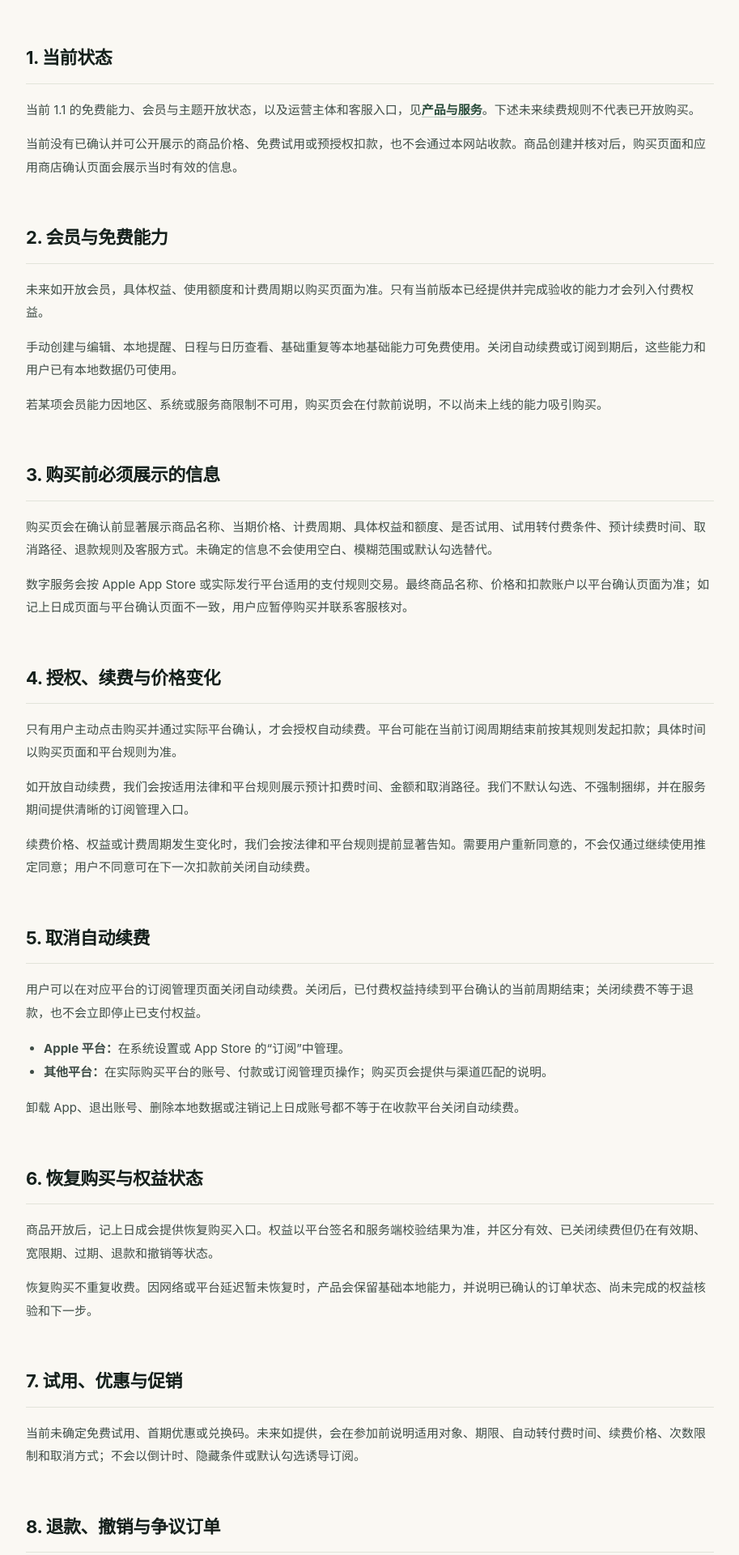
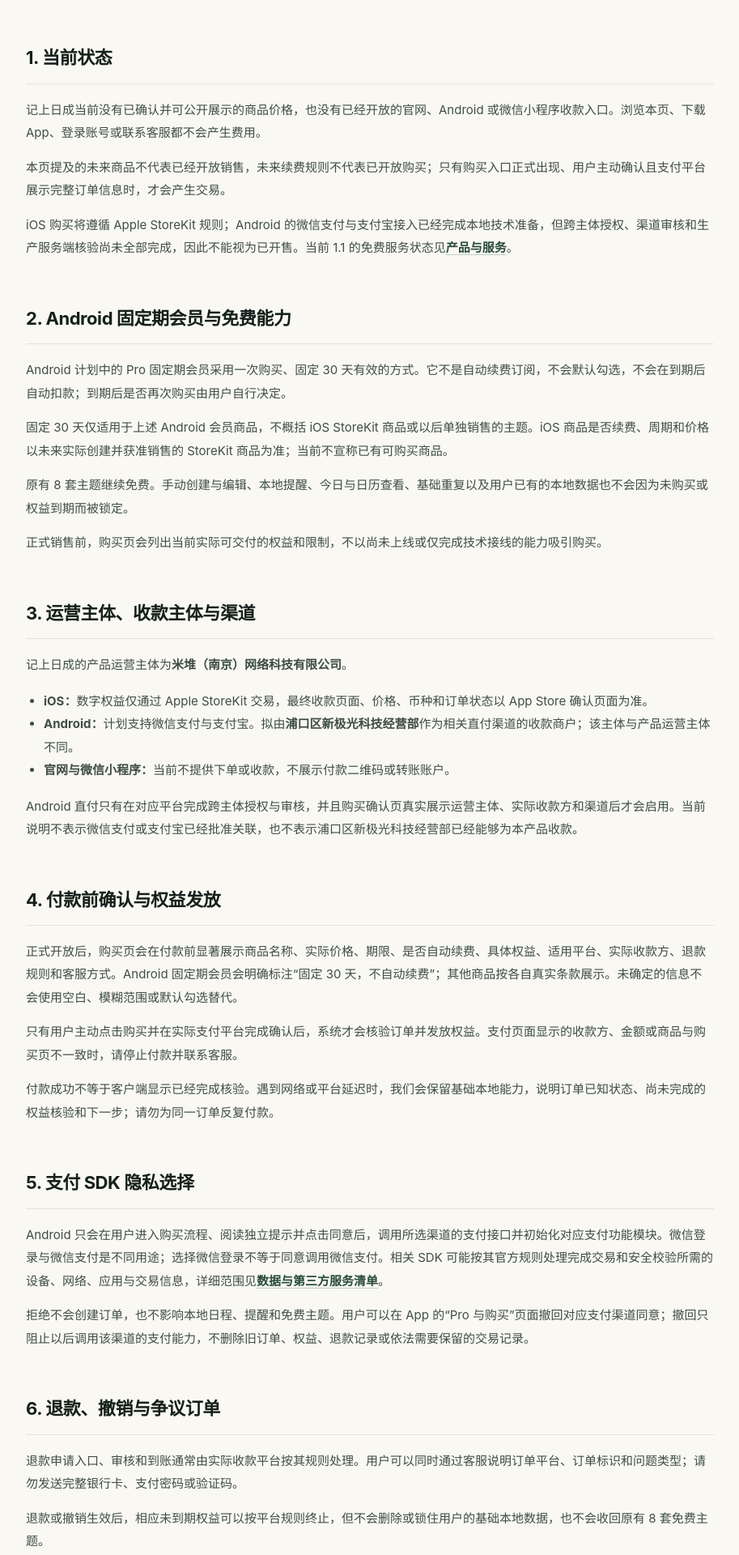
Before and after one commit to w87121416/planchime-homepage, a Next.js app: page /subscription in a window 1280 px wide. Shown: the part 560-2480 px from the top of the page at 81% size, without its empty margins (183-1096 px from the left). Built offline with nearby package versions, Linux system fonts and the light colour scheme.

Commit message:
更新支付与隐私公开说明 (#10)

```diff
--- a/app/subscription/page.tsx
+++ b/app/subscription/page.tsx
@@ -1,121 +1,77 @@
 import type { Metadata } from "next";
 import Link from "next/link";
 import { LegalPage, LegalSection } from "../components/LegalPage";
-import { publicSiteFacts } from "../publicSiteFacts";
 
 export const metadata: Metadata = {
-  title: "自动续费服务协议",
-  description: publicSiteFacts.storePrices.length > 0
-    ? "记上日成自动续费服务协议及已经核对的应用商店商品价格。"
-    : "记上日成自动续费服务协议。当前没有已确认并可公开展示的商品价格。",
+  title: "购买与权益说明",
+  description: "记上日成购买渠道、Android 固定期会员、免费能力、收款主体与退款处理说明。当前购买能力尚未正式开放。",
 };
 
 export default function SubscriptionPage() {
-  const { storePrices } = publicSiteFacts;
-  const hasStorePrices = storePrices.length > 0;
-
   return (
     <LegalPage
-      eyebrow="会员服务规则"
-      title="自动续费服务协议"
-      summary={hasStorePrices
-        ? "这里列出已经从应用商店确认的商品价格。实际扣款金额、币种与周期，以 App 内应用商店确认页面为准。"
-        : "当前没有已确认并可公开展示的记上日成会员商品价格，也不会因浏览本页产生费用。用户只有在应用商店确认购买后才会订阅。"}
-      version="1.0"
-      status={hasStorePrices ? "现行有效 · 商店价格已公开" : "现行有效 · 当前无已确认价格"}
-      publishedAt="2026 年 8 月 10 日"
-      effectiveAt="2026 年 8 月 10 日"
+      eyebrow="购买与权益"
+      title="记上日成购买与权益说明"
+      summary="当前购买能力仍在准备与渠道审核中，官网不下单或收款。未来开放时会在付款前说明每项商品的期限、续费方式、实际收款方与退款规则。"
+      version="1.1"
+      status="现行有效 · 当前未开放购买"
+      publishedAt="2026 年 10 月 26 日"
+      effectiveAt="2026 年 10 月 26 日"
       history={[
+        { version: "1.1", publishedAt: "2026 年 10 月 26 日", note: "补充 Android 固定期会员，以及 iOS 与其他主题商品的边界说明。" },
         { version: "1.0", publishedAt: "2026 年 8 月 10 日", note: "首次正式发布，明确当前商品状态和未来自动续费规则。" },
       ]}
     >
       <LegalSection title="1. 当前状态">
-        <p>当前 1.1 的免费能力、会员与主题开放状态，以及运营主体和客服入口，见<Link className="inline-link" href="/services/">产品与服务</Link>。下述未来续费规则不代表已开放购买。</p>
-        {hasStorePrices ? (
-          <>
-            <ul>
-              {storePrices.map((price) => (
-                <li key={price.product}><strong>{price.product}：</strong>{price.displayPrice}</li>
-              ))}
-            </ul>
-            <p>本网站不直接收款。不同账号、地区或币种的最终价格，以 App 内应用商店确认页面为准。</p>
-          </>
-        ) : (
-          <p>
-            当前没有已确认并可公开展示的商品价格、免费试用或预授权扣款，也不会通过本网站收款。商品创建并核对后，购买页面和应用商店确认页面会展示当时有效的信息。
-          </p>
-        )}
+        <p>记上日成当前没有已确认并可公开展示的商品价格，也没有已经开放的官网、Android 或微信小程序收款入口。浏览本页、下载 App、登录账号或联系客服都不会产生费用。</p>
+        <p>本页提及的未来商品不代表已经开放销售，未来续费规则不代表已开放购买；只有购买入口正式出现、用户主动确认且支付平台展示完整订单信息时，才会产生交易。</p>
+        <p>iOS 购买将遵循 Apple StoreKit 规则；Android 的微信支付与支付宝接入已经完成本地技术准备，但跨主体授权、渠道审核和生产服务端核验尚未全部完成，因此不能视为已开售。当前 1.1 的免费服务状态见<Link className="inline-link" href="/services/">产品与服务</Link>。</p>
       </LegalSection>
 
-      <LegalSection title="2. 会员与免费能力">
-        <p>
-          未来如开放会员，具体权益、使用额度和计费周期以购买页面为准。只有当前版本已经提供并完成验收的能力才会列入付费权益。
-        </p>
-        <p>
-          手动创建与编辑、本地提醒、日程与日历查看、基础重复等本地基础能力可免费使用。关闭自动续费或订阅到期后，这些能力和用户已有本地数据仍可使用。
-        </p>
-        <p>若某项会员能力因地区、系统或服务商限制不可用，购买页会在付款前说明，不以尚未上线的能力吸引购买。</p>
+      <LegalSection title="2. Android 固定期会员与免费能力">
+        <p>Android 计划中的 Pro 固定期会员采用一次购买、固定 30 天有效的方式。它不是自动续费订阅，不会默认勾选，不会在到期后自动扣款；到期后是否再次购买由用户自行决定。</p>
+        <p>固定 30 天仅适用于上述 Android 会员商品，不概括 iOS StoreKit 商品或以后单独销售的主题。iOS 商品是否续费、周期和价格以未来实际创建并获准销售的 StoreKit 商品为准；当前不宣称已有可购买商品。</p>
+        <p>原有 8 套主题继续免费。手动创建与编辑、本地提醒、今日与日历查看、基础重复以及用户已有的本地数据也不会因为未购买或权益到期而被锁定。</p>
+        <p>正式销售前，购买页会列出当前实际可交付的权益和限制，不以尚未上线或仅完成技术接线的能力吸引购买。</p>
       </LegalSection>
 
-      <LegalSection title="3. 购买前必须展示的信息">
-        <p>
-          购买页会在确认前显著展示商品名称、当期价格、计费周期、具体权益和额度、是否试用、试用转付费条件、预计续费时间、取消路径、退款规则及客服方式。未确定的信息不会使用空白、模糊范围或默认勾选替代。
-        </p>
-        <p>
-          数字服务会按 Apple App Store 或实际发行平台适用的支付规则交易。最终商品名称、价格和扣款账户以平台确认页面为准；如记上日成页面与平台确认页面不一致，用户应暂停购买并联系客服核对。
-        </p>
+      <LegalSection title="3. 运营主体、收款主体与渠道">
+        <p>记上日成的产品运营主体为<strong>米堆（南京）网络科技有限公司</strong>。</p>
+        <ul>
+          <li><strong>iOS：</strong>数字权益仅通过 Apple StoreKit 交易，最终收款页面、价格、币种和订单状态以 App Store 确认页面为准。</li>
+          <li><strong>Android：</strong>计划支持微信支付与支付宝。拟由<strong>浦口区新极光科技经营部</strong>作为相关直付渠道的收款商户；该主体与产品运营主体不同。</li>
+          <li><strong>官网与微信小程序：</strong>当前不提供下单或收款，不展示付款二维码或转账账户。</li>
+        </ul>
+        <p>Android 直付只有在对应平台完成跨主体授权与审核，并且购买确认页真实展示运营主体、实际收款方和渠道后才会启用。当前说明不表示微信支付或支付宝已经批准关联，也不表示浦口区新极光科技经营部已经能够为本产品收款。</p>
       </LegalSection>
 
-      <LegalSection title="4. 授权、续费与价格变化">
-        <p>只有用户主动点击购买并通过实际平台确认，才会授权自动续费。平台可能在当前订阅周期结束前按其规则发起扣款；具体时间以购买页面和平台规则为准。</p>
-        <p>如开放自动续费，我们会按适用法律和平台规则展示预计扣费时间、金额和取消路径。我们不默认勾选、不强制捆绑，并在服务期间提供清晰的订阅管理入口。</p>
-        <p>续费价格、权益或计费周期发生变化时，我们会按法律和平台规则提前显著告知。需要用户重新同意的，不会仅通过继续使用推定同意；用户不同意可在下一次扣款前关闭自动续费。</p>
+      <LegalSection title="4. 付款前确认与权益发放">
+        <p>正式开放后，购买页会在付款前显著展示商品名称、实际价格、期限、是否自动续费、具体权益、适用平台、实际收款方、退款规则和客服方式。Android 固定期会员会明确标注“固定 30 天，不自动续费”；其他商品按各自真实条款展示。未确定的信息不会使用空白、模糊范围或默认勾选替代。</p>
+        <p>只有用户主动点击购买并在实际支付平台完成确认后，系统才会核验订单并发放权益。支付页面显示的收款方、金额或商品与购买页不一致时，请停止付款并联系客服。</p>
+        <p>付款成功不等于客户端显示已经完成核验。遇到网络或平台延迟时，我们会保留基础本地能力，说明订单已知状态、尚未完成的权益核验和下一步；请勿为同一订单反复付款。</p>
       </LegalSection>
 
-      <LegalSection title="5. 取消自动续费">
-        <p>
-          用户可以在对应平台的订阅管理页面关闭自动续费。关闭后，已付费权益持续到平台确认的当前周期结束；关闭续费不等于退款，也不会立即停止已支付权益。
-        </p>
-        <ul>
-          <li><strong>Apple 平台：</strong>在系统设置或 App Store 的“订阅”中管理。</li>
-          <li><strong>其他平台：</strong>在实际购买平台的账号、付款或订阅管理页操作；购买页会提供与渠道匹配的说明。</li>
-        </ul>
-        <p>卸载 App、退出账号、删除本地数据或注销记上日成账号都不等于在收款平台关闭自动续费。</p>
+      <LegalSection title="5. 支付 SDK 隐私选择">
+        <p>Android 只会在用户进入购买流程、阅读独立提示并点击同意后，调用所选渠道的支付接口并初始化对应支付功能模块。微信登录与微信支付是不同用途；选择微信登录不等于同意调用微信支付。相关 SDK 可能按其官方规则处理完成交易和安全校验所需的设备、网络、应用与交易信息，详细范围见<Link className="inline-link" href="/privacy/data-list">数据与第三方服务清单</Link>。</p>
+        <p>拒绝不会创建订单，也不影响本地日程、提醒和免费主题。用户可以在 App 的“Pro 与购买”页面撤回对应支付渠道同意；撤回只阻止以后调用该渠道的支付能力，不删除旧订单、权益、退款记录或依法需要保留的交易记录。</p>
       </LegalSection>
 
-      <LegalSection title="6. 恢复购买与权益状态">
-        <p>
-          商品开放后，记上日成会提供恢复购买入口。权益以平台签名和服务端校验结果为准，并区分有效、已关闭续费但仍在有效期、宽限期、过期、退款和撤销等状态。
-        </p>
-        <p>恢复购买不重复收费。因网络或平台延迟暂未恢复时，产品会保留基础本地能力，并说明已确认的订单状态、尚未完成的权益核验和下一步。</p>
-      </LegalSection>
-
-      <LegalSection title="7. 试用、优惠与促销">
-        <p>当前未确定免费试用、首期优惠或兑换码。未来如提供，会在参加前说明适用对象、期限、自动转付费时间、续费价格、次数限制和取消方式；不会以倒计时、隐藏条件或默认勾选诱导订阅。</p>
-      </LegalSection>
-
-      <LegalSection title="8. 退款、撤销与争议订单">
+      <LegalSection title="6. 退款、撤销与争议订单">
         <p>退款申请入口、审核和到账通常由实际收款平台按其规则处理。用户可以同时通过客服说明订单平台、订单标识和问题类型；请勿发送完整银行卡、支付密码或验证码。</p>
-        <p>
-          退款申请和结果由实际收款平台按其规则处理。退款或撤销生效后，后续会员云服务可以停止，但不会删除或锁住用户的基础本地数据。
-        </p>
+        <p>退款或撤销生效后，相应未到期权益可以按平台规则终止，但不会删除或锁住用户的基础本地数据，也不会收回原有 8 套免费主题。</p>
         <p>如订单状态存在冲突，我们不会仅凭客户端显示重复开通或重复扣减权益，而会以平台签名记录和幂等核验结果为准。</p>
       </LegalSection>
 
-      <LegalSection title="9. 账号删除与订阅">
-        <p>
-          删除记上日成账号不会自动取消用户在应用商店的自动续费。删除前，产品会提示用户先前往对应平台管理订阅；用户仍可选择继续删除账号，平台扣费状态需另行处理。具体说明见<Link className="inline-link" href="/account-deletion">账号删除说明</Link>。
-        </p>
+      <LegalSection title="7. 账号删除与订单记录">
+        <p>订单和权益记录会关联到完成购买的记上日成账号，用于查单、恢复权益、防止重复发放、退款与争议处理。删除账号不会改变支付平台已经完成的订单或退款；依法仍需保存的交易记录会隔离保留，不再用于日常产品功能。删除前，产品会提示尚未导出的云数据和仍在有效期内的权益；具体说明见<Link className="inline-link" href="/account-deletion">账号删除说明</Link>。</p>
       </LegalSection>
 
-      <LegalSection title="10. 未成年人">
-        <p>自动续费商品不会面向未满十四周岁的儿童账号开放。其他未成年人购买时应在监护人指导下操作；发生未经监护人同意的交易，可联系实际收款平台并同步联系记上日成客服核查。</p>
+      <LegalSection title="8. 未成年人">
+        <p>购买能力不会面向未满十四周岁的儿童账号开放。其他未成年人购买时应在监护人指导下操作；发生未经监护人同意的交易，可联系实际收款平台并同步联系记上日成客服核查。</p>
       </LegalSection>
 
-      <LegalSection title="11. 规则更新与联系">
-        <p>
-          价格、权益或续费规则发生重大变化时，会按法律和平台规则提前显著告知，不以默认勾选替代用户选择。订阅与免费功能的一般服务规则还适用<Link className="inline-link" href="/terms">用户协议</Link>。客服邮箱：zhangxiao@planchime.com。
-        </p>
+      <LegalSection title="9. 规则更新与联系">
+        <p>价格、权益、收款主体或渠道状态发生变化时，我们会在付款前按法律和平台规则显著展示，不以默认勾选替代用户选择。购买与免费功能的一般服务规则还适用<Link className="inline-link" href="/terms">用户协议</Link>。客服邮箱：zhangxiao@planchime.com。</p>
       </LegalSection>
     </LegalPage>
   );
```
Also changed, not shown: app/globals.css (+18 -0 lines), app/privacy/data-list/page.tsx (+14 -8 lines), app/privacy/page.tsx (+15 -7 lines), app/terms/page.tsx (+23 -15 lines), 1 other file (tests, documents, lock files or other folders).
